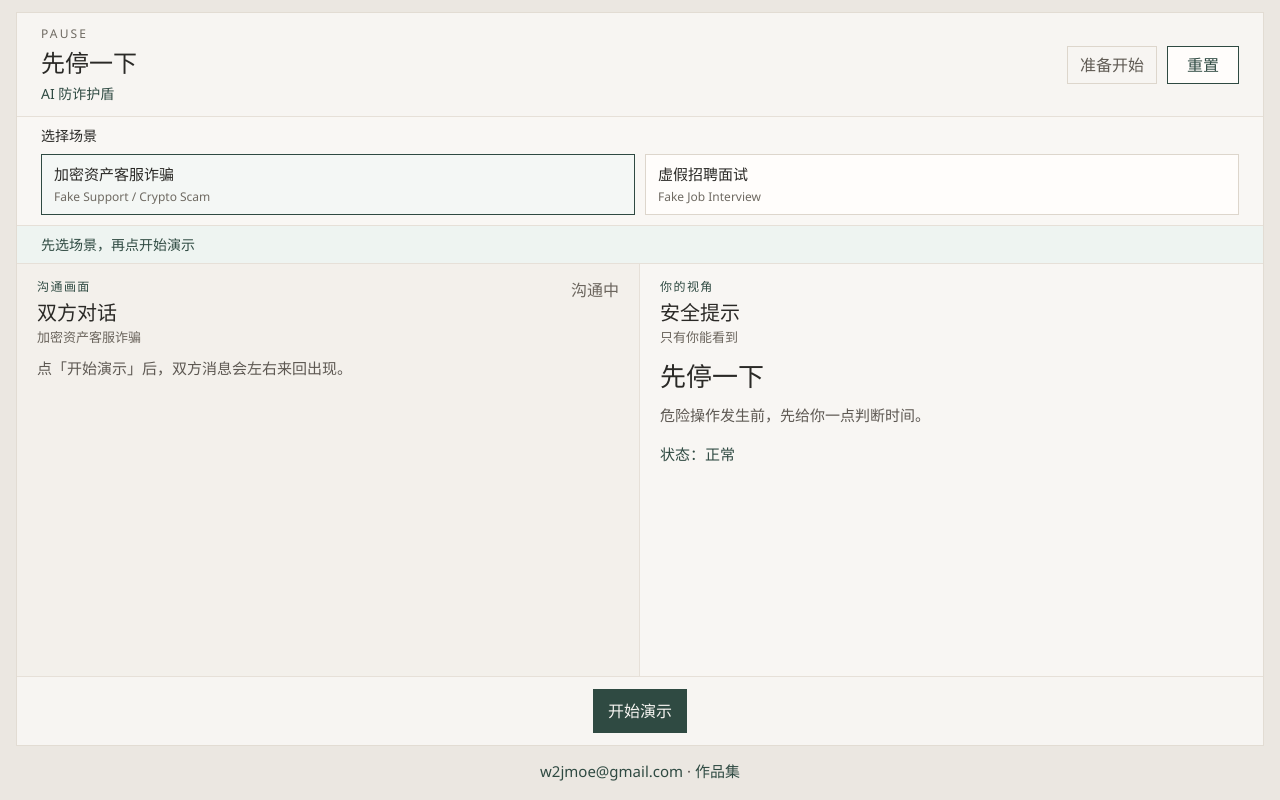
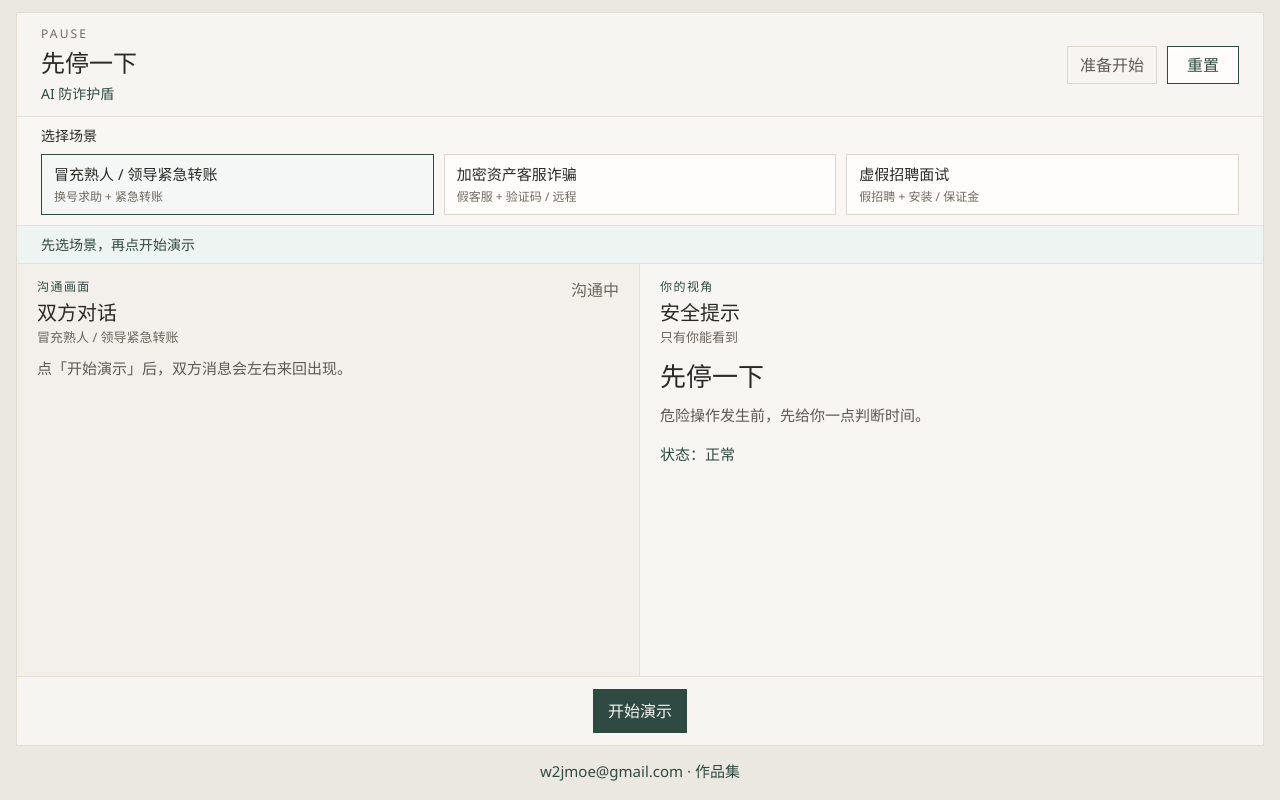
Before and after one commit to w2jmoe/Pause_Demo, a React (Vite) app: page / in a window 1280 px wide. Built offline with nearby package versions, Linux system fonts and the light colour scheme.

Commit message:
Ship Pause Demo

```diff
--- a/src/App.tsx
+++ b/src/App.tsx
@@ -33,7 +33,7 @@ type PendingPause = {
 };
 
 export default function App() {
-  const [scenarioId, setScenarioId] = useState<ScenarioId>('crypto-support-scam');
+  const [scenarioId, setScenarioId] = useState<ScenarioId>('acquaintance-urgent-transfer');
   const [phase, setPhase] = useState<DemoPhase>('idle');
   /** 左侧实际展示到的消息数 */
   const [displayCount, setDisplayCount] = useState(0);
@@ -219,6 +219,7 @@ export default function App() {
             pauseHistory={pauseHistory}
             forcedEnd={forcedEnd}
             pauseRound={pauseRound}
+            adviceByCategory={scenario.adviceByCategory}
             onExtend={() => setRemainingSeconds((seconds) => seconds + PAUSE_SECONDS)}
             onRequestReturn={() => setConfirmReturn(true)}
             onContinueCall={continueCall}
--- a/src/components/SafetySpace.tsx
+++ b/src/components/SafetySpace.tsx
@@ -1,4 +1,4 @@
-import { categoryAdvice, categoryLabel, detectRisk, type RiskDetectionResult } from '../rules/riskRules';
+import { categoryLabel, detectRisk, resolveCategoryAdvice, type RiskCategory, type RiskDetectionResult } from '../rules/riskRules';
 import { HighlightedQuote } from './HighlightedQuote';
 import { PauseCountdown } from './PauseCountdown';
 
@@ -8,6 +8,7 @@ type SafetySpaceProps = {
   confirmReturn: boolean;
   triggerTexts: string[];
   pauseRound: number;
+  adviceByCategory?: Partial<Record<RiskCategory, string>>;
   onExtend: () => void;
   onRequestReturn: () => void;
   onContinueCall: () => void;
@@ -21,6 +22,7 @@ export function SafetySpace({
   confirmReturn,
   triggerTexts,
   pauseRound,
+  adviceByCategory,
   onExtend,
   onRequestReturn,
   onContinueCall,
@@ -69,7 +71,7 @@ export function SafetySpace({
                 {categories.map((category) => (
                   <li key={category}>
                     <strong>{categoryLabel[category]}：</strong>
-                    {categoryAdvice[category]}
+                    {resolveCategoryAdvice(category, adviceByCategory)}
                   </li>
                 ))}
               </ul>
--- a/src/components/UserPanel.tsx
+++ b/src/components/UserPanel.tsx
@@ -1,5 +1,5 @@
 import type { DemoPhase } from '../demoPhase';
-import { categoryHint, categoryLabel, detectRisk, type RiskDetectionResult } from '../rules/riskRules';
+import { categoryHint, categoryLabel, detectRisk, type RiskCategory, type RiskDetectionResult } from '../rules/riskRules';
 import { HighlightedQuote } from './HighlightedQuote';
 import { SafetySpace } from './SafetySpace';
 
@@ -12,6 +12,7 @@ type UserPanelProps = {
   pauseHistory: string[][];
   forcedEnd: boolean;
   pauseRound: number;
+  adviceByCategory?: Partial<Record<RiskCategory, string>>;
   onExtend: () => void;
   onRequestReturn: () => void;
   onContinueCall: () => void;
@@ -29,6 +30,7 @@ export function UserPanel({
   pauseHistory,
   forcedEnd,
   pauseRound,
+  adviceByCategory,
   onExtend,
   onRequestReturn,
   onContinueCall,
@@ -44,6 +46,7 @@ export function UserPanel({
         confirmReturn={confirmReturn}
         triggerTexts={triggerTexts}
         pauseRound={pauseRound}
+        adviceByCategory={adviceByCategory}
         onExtend={onExtend}
         onRequestReturn={onRequestReturn}
         onContinueCall={onContinueCall}
--- a/src/data/scenarios.ts
+++ b/src/data/scenarios.ts
@@ -1,4 +1,6 @@
-export type ScenarioId = 'crypto-support-scam' | 'fake-job-interview';
+import type { RiskCategory } from '../rules/riskRules';
+
+export type ScenarioId = 'acquaintance-urgent-transfer' | 'crypto-support-scam' | 'fake-job-interview';
 
 export type MessageSide = 'them' | 'me';
 
@@ -18,6 +20,8 @@ export type Scenario = {
   callerLabel: string;
   themName: string;
   meName: string;
+  /** 本场景触发后，按风险类别给出的对应建议（优先于通用文案） */
+  adviceByCategory: Partial<Record<RiskCategory, string>>;
   messages: ScenarioMessage[];
 };
 
@@ -29,13 +33,132 @@ export type Scenario = {
  */
 export const scenarios: Scenario[] = [
   {
+    id: 'acquaintance-urgent-transfer',
+    title: '冒充熟人 / 领导紧急转账',
+    subtitle: '换号求助 + 紧急转账',
+    description: '对方自称领导换号，用信任与紧迫感催促马上转账。',
+    callerLabel: '对方 / 来电方',
+    themName: '周总',
+    meName: '我',
+    adviceByCategory: {
+      money:
+        '先别转账。对方用新号码自称领导要钱，是常见骗术。请用你通讯录里原来的号码回拨或发短信核实，也可以问清楚行程的同事、助理；不要只凭头像、自称或这通新聊天就转出。',
+    },
+    messages: [
+      {
+        id: 'acq-1',
+        side: 'them',
+        speaker: '周总',
+        text: '小武，我是周总。手机刚才进水了，临时用助理这个号找你，别存错了。',
+        delayMs: 1100,
+      },
+      {
+        id: 'acq-2',
+        side: 'me',
+        speaker: '我',
+        text: '周总？您怎么用这个号发消息？',
+        delayMs: 1500,
+      },
+      {
+        id: 'acq-3',
+        side: 'them',
+        speaker: '周总',
+        text: '我在外面见客户，有笔材料费要先垫一下，回头公司走报销给你。',
+        delayMs: 1800,
+      },
+      {
+        id: 'acq-4',
+        side: 'me',
+        speaker: '我',
+        text: '多少？按平时流程走可以吗？',
+        delayMs: 1400,
+      },
+      {
+        id: 'acq-5',
+        side: 'them',
+        speaker: '周总',
+        text: '流程来不及了，客户这边卡着。你先别打电话，我信号不好，也免得对面听见。',
+        delayMs: 2000,
+      },
+      {
+        id: 'acq-6',
+        side: 'them',
+        speaker: '周总',
+        text: '你一向办事靠得住，这事就拜托你了，别让客户觉得我们不靠谱。',
+        delayMs: 1800,
+      },
+      // 第 1 次暂停：转账 + 紧迫
+      {
+        id: 'acq-7',
+        side: 'them',
+        speaker: '周总',
+        text: '马上帮我转账 3200 元到这个账户：招商银行 6225 8801 3366 3188，户名写周明轩，转完先回我一声。',
+        delayMs: 2400,
+      },
+      // —— 返回沟通后 ——
+      {
+        id: 'acq-8',
+        side: 'them',
+        speaker: '周总',
+        text: '小武？客户还在等，你动作快一点。',
+        delayMs: 1600,
+      },
+      {
+        id: 'acq-9',
+        side: 'me',
+        speaker: '我',
+        text: '周总，我再核实一下这个账户。',
+        delayMs: 1500,
+      },
+      {
+        id: 'acq-10',
+        side: 'them',
+        speaker: '周总',
+        text: '你再拖，下午签约就黄了。别让我在客户面前难看。',
+        delayMs: 1800,
+      },
+      // 第 2 次暂停
+      {
+        id: 'acq-11',
+        side: 'them',
+        speaker: '周总',
+        text: '现在就处理，立即转账，转完把截图发给我。',
+        delayMs: 2200,
+      },
+      // —— 再次返回 ——
+      {
+        id: 'acq-12',
+        side: 'them',
+        speaker: '周总',
+        text: '怎么还没动静？其他同事都在盯着进度。',
+        delayMs: 1600,
+      },
+      // 第 3 次暂停 → 强制结束
+      {
+        id: 'acq-13',
+        side: 'them',
+        speaker: '周总',
+        text: '马上打款到刚才那个账户，否则这笔单子今晚就黄了。',
+        delayMs: 2200,
+      },
+    ],
+  },
+  {
     id: 'crypto-support-scam',
     title: '加密资产客服诈骗',
-    subtitle: 'Fake Support / Crypto Scam',
+    subtitle: '假客服 + 验证码 / 远程',
     description: '假客服先自报家门、核对信息建立信任，再逐步要验证码、远程协助和转账。',
     callerLabel: '对方 / 来电方',
     themName: 'Google 支持 · 陈工',
     meName: '我',
+    adviceByCategory: {
+      credential:
+        '不要把验证码或密码发给对方。正规平台不会在电话/聊天里向你索要验证码。请自己打开官方 App 或官网查看是否有异常登录；若刚收到验证码短信，切勿回传。',
+      remoteAccess:
+        '先别安装 AnyDesk 等远程工具，也别把设备码发给对方。一旦连上，对方往往能直接操作你的电脑和账户。请结束当前要求，自行到官网核验；若已安装，立即断网卸载并改密。',
+      money:
+        '先别转到对方给的「安全钱包」或地址。假客服常用「临时保全」话术骗你转出资产。请自己打开官方 App 或官网核实账户状态，切勿按聊天里的地址转币。',
+    },
     messages: [
       {
         id: 'crypto-1',
@@ -55,7 +178,7 @@ export const scenarios: Scenario[] = [
         id: 'crypto-3',
         side: 'them',
         speaker: '陈工',
-        text: '系统会按注册邮箱推送。我先核对一下：您的邮箱是不是尾号 6，常用名是不是小周？昨晚新加坡方向有过一次登录尝试。',
+        text: '系统会按注册邮箱推送。我先核对一下：您的邮箱是不是尾号 6，常用名是不是小武？昨晚新加坡方向有过一次登录尝试。',
         delayMs: 2200,
       },
       {
@@ -143,7 +266,7 @@ export const scenarios: Scenario[] = [
         id: 'crypto-15',
         side: 'them',
         speaker: '陈工',
-        text: '小周？个案还挂着，您怎么又不说话了？',
+        text: '小武？个案还挂着，您怎么又不说话了？',
         delayMs: 1700,
       },
       {
@@ -180,11 +303,17 @@ export const scenarios: Scenario[] = [
   {
     id: 'fake-job-interview',
     title: '虚假招聘面试',
-    subtitle: 'Fake Job Interview',
+    subtitle: '假招聘 + 安装 / 保证金',
     description: '假 HR 先恭喜、核对简历并营造稀缺感，再逐步要安装客户端、远程协助和保证金。',
     callerLabel: '对方 / 招聘方',
     themName: '星启科技 · 林 HR',
     meName: '我',
+    adviceByCategory: {
+      remoteAccess:
+        '先别安装对方发来的客户端，也别允许远程访问。正规面试很少要求你装陌生软件并交出电脑控制权。请回到招聘平台或公司官网核实岗位与面试安排；若已安装，立即断网卸载。',
+      money:
+        '先别交「岗位保证金」或按对方账户转账。正规招聘几乎不会在入职前让你私下打款。请通过招聘平台官方入口或公司公示联系方式核实，不要按聊天里的个人账户汇款。',
+    },
     messages: [
       {
         id: 'job-1',
--- a/src/styles.css
+++ b/src/styles.css
@@ -142,7 +142,7 @@ h1 {
 
 .scenario-list {
   display: grid;
-  grid-template-columns: 1fr 1fr;
+  grid-template-columns: repeat(3, minmax(0, 1fr));
   gap: 10px;
 }
 
```
Also changed, not shown: src/rules/riskRules.ts (+11 -6 lines).
